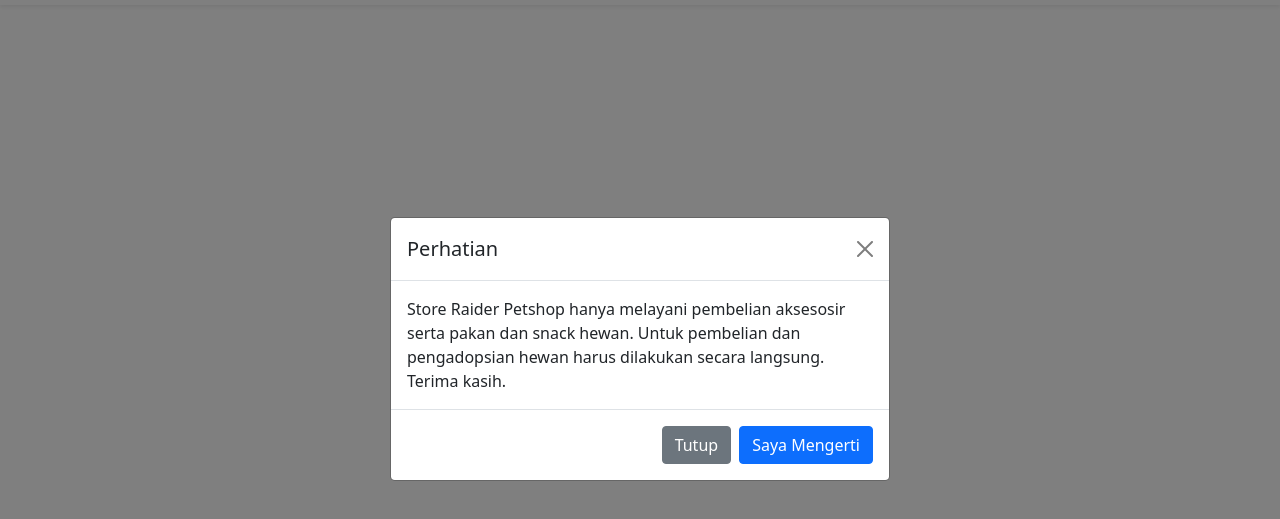
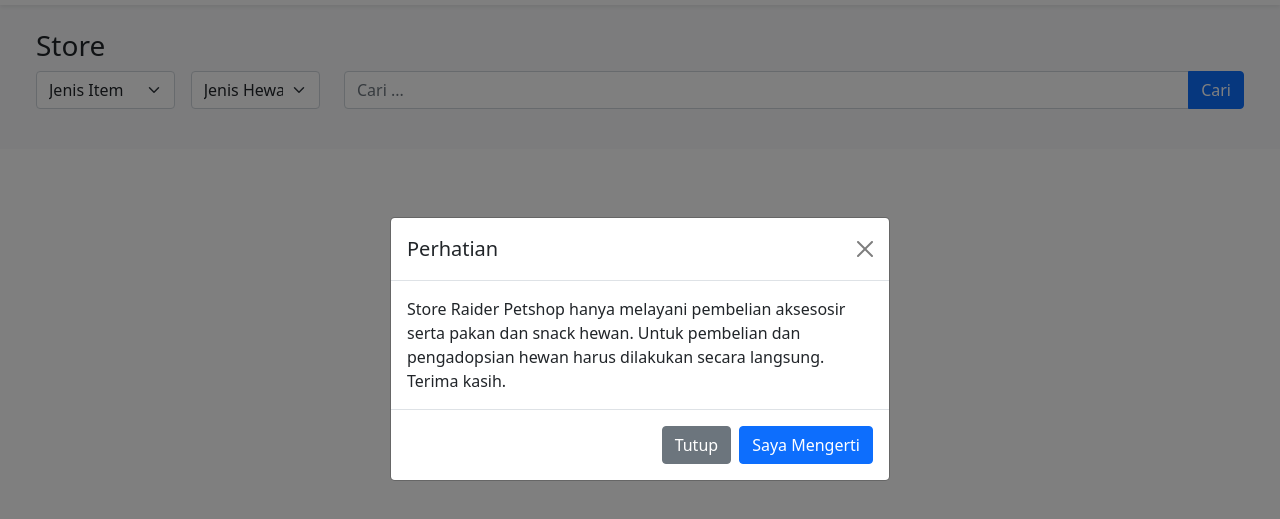
Before and after one commit to angelkornella/raider, a plain HTML site: page store.html in a window 1280 px wide. Shown: the part 51-570 px from the top of the page. Drawn offline with Linux system fonts and the light colour scheme.

Commit message:
Section filter dan search

```diff
--- a/store.html
+++ b/store.html
@@ -57,6 +57,41 @@
             </div>
         </div>
     </nav>
+        <div class="container-fluid bg-light">
+        <div class="px-4 py-4">
+            <h3>Store</h3>
+            <div class="row">
+                <div class="col-lg-3 d-flex justify-content-start">
+                    <div>
+                        <select class="form-select" aria-label="Default select example">
+                            <option selected>Jenis Item</option>
+                            <option value="1">Aksesoris</option>
+                            <option value="2">Pakan dan Snack</option>
+                        </select>
+                    </div>
+                    <div class="px-2"></div>
+                    <div>
+                        <select class="form-select" aria-label="Default select example">
+                            <option selected>Jenis Hewan</option>
+                            <option value="1">Anjing</option>
+                            <option value="2">Burung</option>
+                            <option value="3">Ikan Hias</option>
+                            <option value="4">Kucing</option>
+                            <option value="5">Hewan Kecil</option>
+                            <option value="6">Hewan Lainnya</option>
+                        </select>
+                    </div>
+                </div>
+                <div class="col-lg-9">
+                    <div class="input-group mb-3">
+                        <input type="text" class="form-control" placeholder="Cari ..." aria-label="Cari ..."
+                            aria-describedby="button-addon2">
+                        <button class="btn btn-primary" type="button" id="button-addon2">Cari</button>
+                    </div>
+                </div>
+            </div>
+        </div>
+    </div>
       <script type="text/javascript" src="js/index.js"></script>
 </body>
 
```
